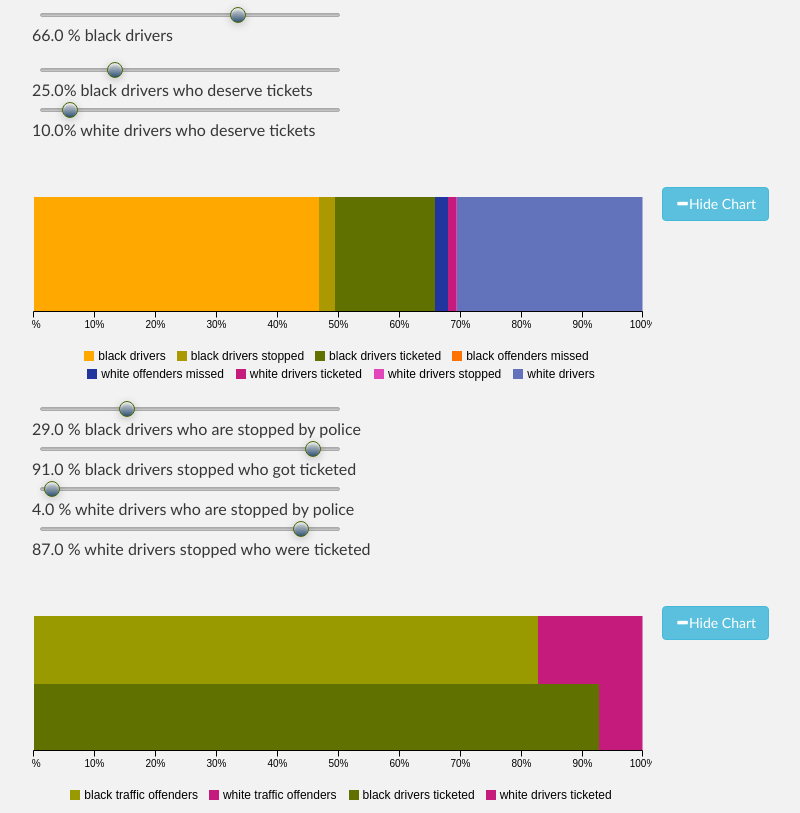
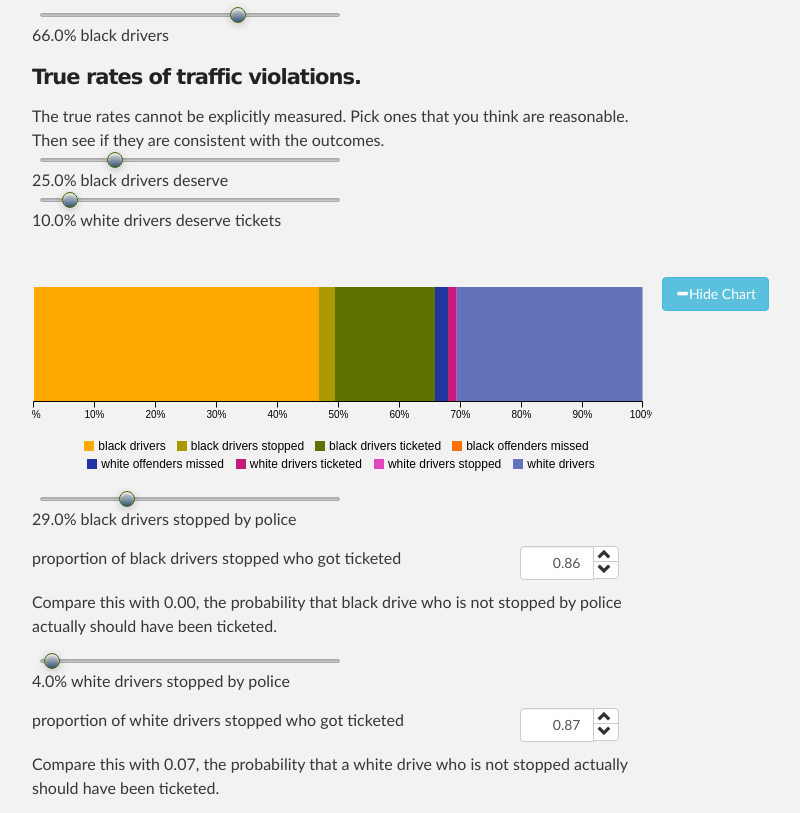
Before and after one commit to mirthbottle/rprofiling, a plain HTML site: page traffic.html in a window 1280 px wide. Shown: the part 647-1460 px from the top of the page, without its empty margins (298-1098 px from the left). Drawn offline with nearby package versions, Linux system fonts and the light colour scheme.

Commit message:
added spinners to control range of possible values for profiling skill

```diff
--- a/index.html
+++ b/index.html
@@ -9,6 +9,7 @@
     <link rel="stylesheet" href="http://maxcdn.bootstrapcdn.com/bootstrap/3.2.0/css/bootstrap.min.css">
     <link rel="stylesheet" type="text/css" media="screen" href="stylesheets/stylesheet.css">
     <link href="stylesheets/simple-slider.css" rel="stylesheet" type="text/css" />
+    <link href="stylesheets/spinner.css" rel="stylesheet" type="text/css" />
 
     <!-- Load c3.css -->
     <link href="javascripts/c3-0.4.8/c3.css" rel="stylesheet" type="text/css">
@@ -71,15 +72,42 @@ div.notes {
 	<button id="profiled_btn" type="button" class="btn btn-info" data-toggle="collapse" data-target="#profiled" onclick="toggle_collapse('#profiled_btn')"><span class="glyphicon glyphicon-minus"></span>Hide Chart</button>
 	<div id='profiled' class="collapse in"></div>
 	<div id='ptext'>
-	  <p>
-	    <input type='text' name='pr_a' id='pr_a' onchange='update_presentation(bars)' data-slider="true" data-slider-step="1" data-slider-range="0, 100">
-	    % black shoppers suspected of shoplifting
-	    <input type='text' name='p1_ra' id='p1_ra' onchange='update_presentation(bars)' data-slider="true" data-slider-step="1" data-slider-range="0, 100">
-	    % black shoppers suspected who shoplifted
-	    <input type='text' name='pr_b' id='pr_b' onchange='update_presentation(bars)' data-slider="true" data-slider-step="1" data-slider-range="0, 100">
-	    % white shoppers suspected of shoplifting
-	    <input type='text' name='p1_rb' id='p1_rb' onchange='update_presentation(bars)' data-slider="true" data-slider-step="1" data-slider-range="0, 100">
-	    % white shoppers suspected who shoplifted </p>
+	  <p><input type='text' name='pr_a' id='pr_a' onchange='update_presentation(bars)' data-slider="true" data-slider-step="1" data-slider-range="0, 100">%
+	  black shoppers suspected of shoplifting</p>
+	  <div class="row">
+	    <div class="col-lg-9"> The probability that a suspected black shopper actually shoplifted.</div>
+	    <div class="col-lg-2">
+	      <div class="input-group spinner">
+		<input id="p1_ra" type="text" class="form-control" onchange='update_presentation(bars)'>
+		<div class="input-group-btn-vertical">
+		  <button id="up_p1_ra" class="btn btn-default">
+		    <i class="glyphicon glyphicon-chevron-up"></i></button>
+		  <button id="down_p1_ra" class="btn btn-default">
+		    <i class="glyphicon glyphicon-chevron-down"></i></button>
+		</div>
+	      </div>
+
+	    </div>
+	  </div>
+	  <p>This represents how good the surveillance is at detecting shoplifting and distinguishing shoplifters from regular shoppers.</p>
+	  <p>Compare this with <span id='p1_oa'></span>, the probability that shopper who is not flagged by surveillance actually shoplifted.</p>
+	  <p><input type='text' name='pr_b' id='pr_b' onchange='update_presentation(bars)' data-slider="true" data-slider-step="1" data-slider-range="0, 100">%
+	  white shoppers suspected of shoplifting</p>
+	  <div class="row">
+	    <div class="col-lg-9"> probability that a suspected white shopper actually shoplifted</div>
+	    <div class="col-lg-2">
+	      <div class="input-group spinner">
+		<input id="p1_rb" type="text" class="form-control" onchange='update_presentation(bars)'>
+		<div class="input-group-btn-vertical">
+		  <button id="up_p1_rb" class="btn btn-default">
+		    <i class="glyphicon glyphicon-chevron-up"></i></button>
+		  <button id="down_p1_rb" class="btn btn-default">
+		    <i class="glyphicon glyphicon-chevron-down"></i></button>
+		</div>
+	      </div>
+	    </div>
+	  </div>
+	  <p>Compare this with <span id='p1_ob'></span>, the probability that a shopper who is not flagged by surveillance actually shoplifted.</p>
 	</div>
 
 	<button id="groupa_btn" type="button" class="btn btn-info" data-toggle="collapse" data-target="#groupa" onclick="toggle_collapse('#groupa_btn')"><span class="glyphicon glyphicon-minus"></span>Hide Chart</button>
@@ -164,5 +192,28 @@ div.notes {
       .html(data.value.toFixed(1));
       });
 
- </script>
+      $('#up_p1_ra').on('click', function() {
+      var v = $('#p1_ra').val();
+      $('#p1_ra').val(Math.min(+v + 0.01, 1).toFixed(2));
+      update_presentation(bars);
+      });
+
+      $('#up_p1_rb').on('click', function() {
+      var v = $('#p1_rb').val();
+      $('#p1_rb').val(Math.min(+v + 0.01, 1).toFixed(2));
+      update_presentation(bars);
+      });
+
+      $('#down_p1_ra').on('click', function() {
+      var v = $('#p1_ra').val();
+      $('#p1_ra').val(Math.max(+v - 0.01, 0).toFixed(2));
+      update_presentation(bars);
+      });
+
+      $('#down_p1_rb').on('click', function() {
+      var v = $('#p1_rb').val();
+      $('#p1_rb').val(Math.max(+v - 0.01, 0).toFixed(2));
+      update_presentation(bars);
+      });
+  </script>
 </html>
--- a/javascripts/profiling.js
+++ b/javascripts/profiling.js
@@ -40,8 +40,8 @@ function initialize_presentation(pa, p1_a, p1_b, pr_a, pr_b, p1_ra, p1_rb){
   // p(r|x) = % of group x that is profiled
   document.getElementById('pr_a').value = (100*pr_a).toFixed();
   document.getElementById('pr_b').value = (100*pr_b).toFixed();
-  document.getElementById('p1_ra').value = (100*p1_ra).toFixed();
-  document.getElementById('p1_rb').value = (100*p1_rb).toFixed();
+  document.getElementById('p1_ra').value = (p1_ra).toFixed(2);
+  document.getElementById('p1_rb').value = (p1_rb).toFixed(2);
 
   var updated_data = compute_presentation_data(pa, p1_a, p1_b, pr_a, pr_b, p1_ra, p1_rb);
 
@@ -66,9 +66,15 @@ function compute_presentation_data(pa, p1_a, p1_b, pr_a, pr_b, p1_ra, p1_rb){
   all_data['reality'] = [profiling.reality_names, reality_values,
 			 [profiling.reality_names]];
 
+  p1_ra = max_profile_skill(p1_a, pr_a, p1_ra);
+  p1_rb = max_profile_skill(p1_b, pr_b, p1_rb);
+
   var profiled_values = compute_profiled(pa, p1_a, p1_b, pr_a, pr_b,
 					 p1_ra, p1_rb, reality_values);
+
   all_data['profiled'] = [profiling.profiled_names, profiled_values, [profiling.profiled_names]];
+
+  all_data['profile_skill'] = compute_profile_skill(p1_ra, p1_rb, profiled_values);
 
   var groupa_values = compute_groupa(reality_values, profiled_values);
   var ga_names = profiling.groupa_names;
@@ -93,6 +99,11 @@ function compute_reality(pa, p1_a, p1_b){
   return [+pa2.toFixed(3), +pa1.toFixed(3), +pb1.toFixed(3), +pb2.toFixed(3)];
 }
 
+function max_profile_skill(p1_x,  pr_x, p1_rx){
+  p1_rx = Math.min(p1_rx, p1_x/pr_x);
+  return +p1_rx.toFixed(3);
+}
+
 function compute_profiled(pa, p1_a, p1_b, pr_a, pr_b, p1_ra, p1_rb, reality_values){
   var pa2 = reality_values[0];
   var pa1 = reality_values[1];
@@ -101,19 +112,31 @@ function compute_profiled(pa, p1_a, p1_b, pr_a, pr_b, p1_ra, p1_rb, reality_valu
 
   // p(r|x) = p(r| (x && 1)) = % of subgroup x1 that is profiled
   // p(x && y && r) = % of total that is subgroup xy and profiled
-  var pa1r = Math.min(pa*pr_a*p1_ra, pa1);
+  var pa1r = pa*pr_a*p1_ra;
   // p(x && y && !r) = % of total that is subgroup xy and not profiled
-  var pa1o = Math.max(pa1 - pa1r, 0);
-  var pa2r = Math.max(pr_a*pa - pa1r, 0);
-  var pa2o = Math.max(pa2 - pa2r, 0);
+  var pa1o = pa1 - pa1r;
+  var pa2r = pr_a*pa - pa1r;
+  var pa2o = pa2 - pa2r;
 
-  var pb1r = Math.min((1-pa)*pr_b*p1_rb, pb1);
-  var pb1o = Math.max(pb1 - pb1r, 0);
-  var pb2r = Math.max((1-pa)*pr_b -pb1r, 0);
-  var pb2o = Math.max(pb2 - pb2r, 0);
+  var pb1r = (1-pa)*pr_b*p1_rb;
+  var pb1o = pb1 - pb1r;
+  var pb2r = (1-pa)*pr_b -pb1r;
+  var pb2o = pb2 - pb2r;
 
   return [+pa2o.toFixed(4), +pa2r.toFixed(4), +pa1r.toFixed(4), +pa1o.toFixed(4), +pb1o.toFixed(4), +pb1r.toFixed(4), +pb2r.toFixed(4), +pb2o.toFixed(4)];
 }
+
+function compute_profile_skill(p1_ra, p1_rb, profiled_values){
+  var pa2o = profiled_values[0];
+  var pa1o = profiled_values[3];
+  var pb1o = profiled_values[4];
+  var pb2o = profiled_values[7];
+  var p1_oa = pa1o/(pa1o + pa2o);
+  var p1_ob = pb1o/(pb1o + pb2o);
+
+  return [+p1_oa.toFixed(3), +p1_ob.toFixed(3), +p1_ra.toFixed(3), +p1_rb.toFixed(3)];
+}
+
 
 function compute_groupa(reality_values, profiled_values){
   var pa1r = profiled_values[2];
@@ -204,8 +227,8 @@ function update_presentation(bars) {
   // p(r|x) = % of group x that is profiled
   var pr_a = document.getElementById('pr_a').value/100;
   var pr_b = document.getElementById('pr_b').value/100;
-  var p1_ra = document.getElementById('p1_ra').value/100;
-  var p1_rb = document.getElementById('p1_rb').value/100;
+  var p1_ra = document.getElementById('p1_ra').value;
+  var p1_rb = document.getElementById('p1_rb').value;
 
   var updated_data = compute_presentation_data(pa, p1_a, p1_b, pr_a, pr_b, p1_ra, p1_rb);
 
@@ -232,6 +255,14 @@ function update_bars(bars, updated_data){
 
 
 function update_text(updated_data){
+  var p1_oa = updated_data['profile_skill'][0];
+  var p1_ob = updated_data['profile_skill'][1];
+  var p1_ra = updated_data['profile_skill'][2];
+  var p1_rb = updated_data['profile_skill'][3];
+  document.getElementById('p1_ra').value = (p1_ra).toFixed(2);
+  document.getElementById('p1_rb').value = (p1_rb).toFixed(2);
+  document.getElementById('p1_oa').innerHTML = (p1_oa).toFixed(2);
+  document.getElementById('p1_ob').innerHTML = (p1_ob).toFixed(2);
   document.getElementById('effort').innerHTML = (100*updated_data['effort']).toFixed();
   document.getElementById('efficiency').innerHTML = updated_data['efficiency'].toFixed(3);
   document.getElementById('u').innerHTML = (100*updated_data['u']).toFixed();
--- /dev/null
+++ b/stylesheets/spinner.css
@@ -0,0 +1,35 @@
+.spinner {
+  width: 100px;
+}
+.spinner input {
+  text-align: right;
+}
+.input-group-btn-vertical {
+  position: relative;
+  white-space: nowrap;
+  width: 26%;
+  vertical-align: middle;
+  display: table-cell;
+}
+.input-group-btn-vertical > .btn {
+  display: block;
+  float: none;
+  width: 100%;
+  max-width: 100%;
+  padding: 8px;
+  margin-left: -1px;
+  position: relative;
+  border-radius: 0;
+}
+.input-group-btn-vertical > .btn:first-child {
+  border-top-right-radius: 4px;
+}
+.input-group-btn-vertical > .btn:last-child {
+  margin-top: -3px;
+  border-bottom-right-radius: 4px;
+}
+.input-group-btn-vertical i{
+  position: absolute;
+  top: 0;
+  left: 4px;
+}
--- a/traffic.html
+++ b/traffic.html
@@ -9,6 +9,7 @@
     <link rel="stylesheet" href="http://maxcdn.bootstrapcdn.com/bootstrap/3.2.0/css/bootstrap.min.css">
     <link rel="stylesheet" type="text/css" media="screen" href="stylesheets/stylesheet.css">
     <link href="stylesheets/simple-slider.css" rel="stylesheet" type="text/css" />
+    <link href="stylesheets/spinner.css" rel="stylesheet" type="text/css" />
 
     <!-- Load c3.css -->
     <link href="javascripts/c3-0.4.8/c3.css" rel="stylesheet" type="text/css">
@@ -57,24 +58,51 @@ div.notes {
 	<button id="reality_btn" type="button" class="btn btn-info" data-toggle="collapse" data-target="#reality" onclick="toggle_collapse('#reality_btn')"><span class="glyphicon glyphicon-minus"></span>Hide Chart</button>
 	<div id='reality' class="collapse in"></div>
 	<p>
-	  <input type='text' name='pa' id='pa' onchange='update_presentation(bars)' data-slider="true" data-slider-step="1" data-slider-range="0, 100"> % black drivers
+	  <input type='text' name='pa' id='pa' onchange='update_presentation(bars)' data-slider="true" data-slider-step="1" data-slider-range="0, 100">% black drivers
 
 	<p>
-	  <input type='text' name='p1_a' id='p1_a' onchange='update_presentation(bars)' data-slider="true" data-slider-step="1" data-slider-range="0, 100">% black drivers who deserve tickets
-	  <input type='text' name='p1_b' id='p1_b' onchange='update_presentation(bars)' data-slider="true" data-slider-step="1" data-slider-range="0, 100">% white drivers who deserve tickets</p>
+	  <h4>True rates of traffic violations.</h4>
+	  The true rates cannot be explicitly measured.  Pick ones that you think are reasonable.  Then see if they are consistent with the outcomes.
+	  <input type='text' name='p1_a' id='p1_a' onchange='update_presentation(bars)' data-slider="true" data-slider-step="1" data-slider-range="0, 100">% black drivers deserve
+	  <input type='text' name='p1_b' id='p1_b' onchange='update_presentation(bars)' data-slider="true" data-slider-step="1" data-slider-range="0, 100">% white drivers deserve tickets</p>
 
 	<button id="profiled_btn" type="button" class="btn btn-info" data-toggle="collapse" data-target="#profiled" onclick="toggle_collapse('#profiled_btn')"><span class="glyphicon glyphicon-minus"></span>Hide Chart</button>
 	<div id='profiled' class="collapse in"></div>
 	<div id='ptext'>
-	  <p>
-	    <input type='text' name='pr_a' id='pr_a' onchange='update_presentation(bars)' data-slider="true" data-slider-step="1" data-slider-range="0, 100">
-	    % black drivers who are stopped by police
-	    <input type='text' name='p1_ra' id='p1_ra' onchange='update_presentation(bars)' data-slider="true" data-slider-step="1" data-slider-range="0, 100">
-	    % black drivers stopped who got ticketed
-	    <input type='text' name='pr_b' id='pr_b' onchange='update_presentation(bars)' data-slider="true" data-slider-step="0.01" data-slider-range="0, 100">
-	    % white drivers who are stopped by police
-	    <input type='text' name='p1_rb' id='p1_rb' onchange='update_presentation(bars)' data-slider="true" data-slider-step="1" data-slider-range="0, 100">
-	    % white drivers stopped who were ticketed </p>
+	  <p><input type='text' name='pr_a' id='pr_a' onchange='update_presentation(bars)' data-slider="true" data-slider-step="1" data-slider-range="0, 100">%
+	    black drivers stopped by police</p>
+	  <div class="row">
+	    <div class="col-lg-9">proportion of black drivers stopped who got ticketed</div>
+	    <div class="col-lg-2">
+	      <div class="input-group spinner">
+		<input id="p1_ra" type="text" class="form-control" onchange='update_presentation(bars)'>
+		<div class="input-group-btn-vertical">
+		  <button id="up_p1_ra" class="btn btn-default">
+		    <i class="glyphicon glyphicon-chevron-up"></i></button>
+		  <button id="down_p1_ra" class="btn btn-default">
+		    <i class="glyphicon glyphicon-chevron-down"></i></button>
+		</div>
+	      </div>
+	    </div>
+	  </div>
+	  <p>Compare this with <span id='p1_oa'></span>, the probability that black drive who is not stopped by police actually should have been ticketed.</p>
+	  <p><input type='text' name='pr_b' id='pr_b' onchange='update_presentation(bars)' data-slider="true" data-slider-step="0.01" data-slider-range="0, 100">%
+	    white drivers stopped by police</p>
+	  <div class="row">
+	    <div class="col-lg-9"> proportion of white drivers stopped who got ticketed</div>
+	    <div class="col-lg-2">
+	      <div class="input-group spinner">
+		<input id="p1_rb" type="text" class="form-control" onchange='update_presentation(bars)'>
+		<div class="input-group-btn-vertical">
+		  <button id="up_p1_rb" class="btn btn-default">
+		    <i class="glyphicon glyphicon-chevron-up"></i></button>
+		  <button id="down_p1_rb" class="btn btn-default">
+		    <i class="glyphicon glyphicon-chevron-down"></i></button>
+		</div>
+	      </div>
+	    </div>
+	  </div>
+	  <p>Compare this with <span id='p1_ob'></span>, the probability that a white drive who is not stopped actually should have been ticketed.</p>
 	</div>
 
 	<button id="groupa_btn" type="button" class="btn btn-info" data-toggle="collapse" data-target="#groupa" onclick="toggle_collapse('#groupa_btn')"><span class="glyphicon glyphicon-minus"></span>Hide Chart</button>
@@ -159,5 +187,29 @@ div.notes {
       .html(data.value.toFixed(1));
       });
 
+
+      $('#up_p1_ra').on('click', function() {
+      var v = $('#p1_ra').val();
+      $('#p1_ra').val(Math.min(+v + 0.01, 1).toFixed(2));
+      update_presentation(bars);
+      });
+
+      $('#up_p1_rb').on('click', function() {
+      var v = $('#p1_rb').val();
+      $('#p1_rb').val(Math.min(+v + 0.01, 1).toFixed(2));
+      update_presentation(bars);
+      });
+
+      $('#down_p1_ra').on('click', function() {
+      var v = $('#p1_ra').val();
+      $('#p1_ra').val(Math.max(+v - 0.01, 0).toFixed(2));
+      update_presentation(bars);
+      });
+
+      $('#down_p1_rb').on('click', function() {
+      var v = $('#p1_rb').val();
+      $('#p1_rb').val(Math.max(+v - 0.01, 0).toFixed(2));
+      update_presentation(bars);
+      });
  </script>
 </html>
```
